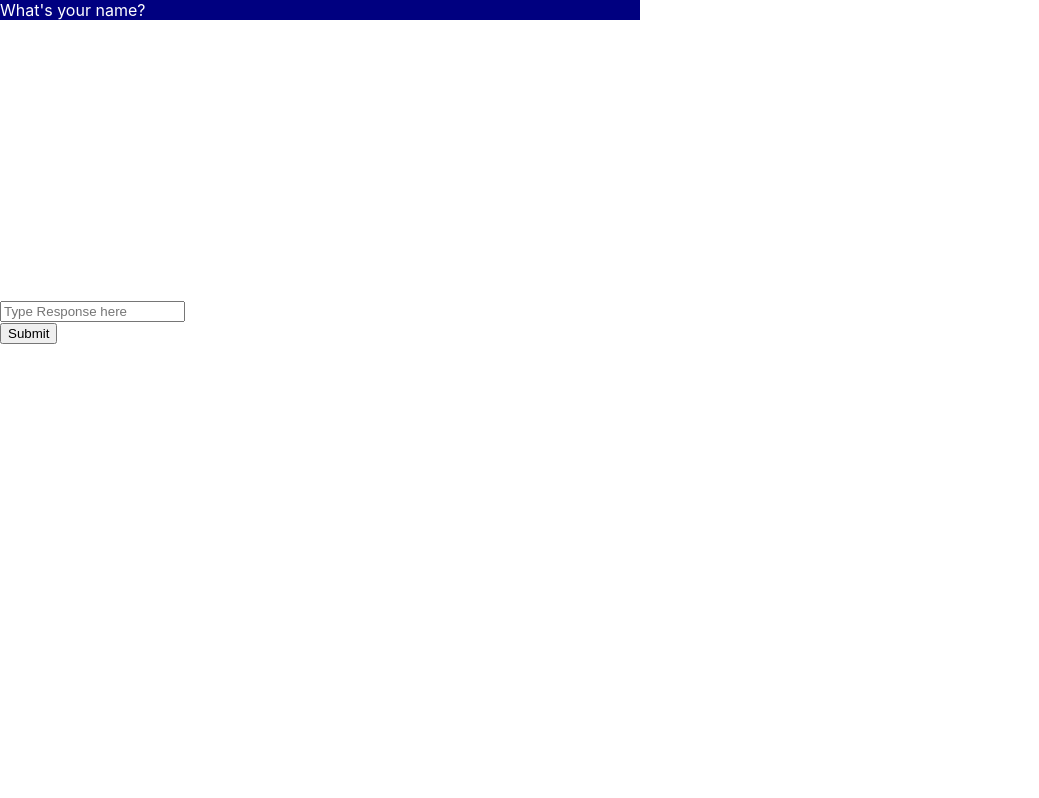
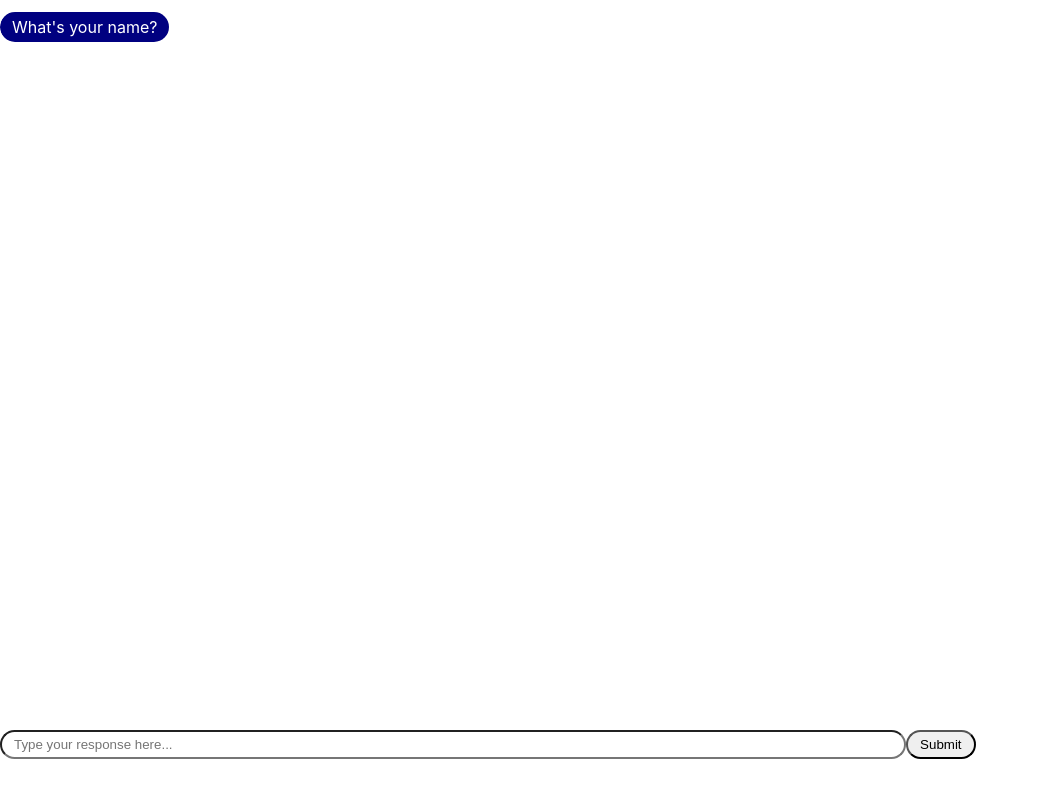
Before and after one commit to ConorChurch/CUI_Application, a React (Create React App) app: page / in a window 1280 px wide. Shown: the whole page, without its empty margins (0-1039 px from the left). Built offline with nearby package versions, Linux system fonts and the light colour scheme.

Commit message:
Adding screen stylings to the application
Adding the enter key as a way of submission

Allowing for the next question to appear before user can reply

```diff
--- a/src/App.js
+++ b/src/App.js
@@ -7,7 +7,7 @@ class App extends React.Component {
 
   render(){
     return (
-      <div>
+      <div className='dialogueBox'>
         {<UserConvo/>}
       </div>
     );
--- a/src/components/TextBox.jsx
+++ b/src/components/TextBox.jsx
@@ -14,8 +14,11 @@ import React from 'react';
 
 
 
-    handleSubmit (){
+    handleSubmit = event =>{
+        event.preventDefault();
+        if(this.props.waitForQuestion != true){
             this.props.parentCallback(this.state.userInput)
+        }
         this.setState({userInput: ""})
     }
 
@@ -27,18 +30,19 @@ import React from 'react';
 
     render() {
         return (
-            <>
             <form>
-
                     <input
-                    placeholder='Type Response here'
+                        style={{"width": "68.6%"}}
+                        className="text"
+                        placeholder='Type your response here...'
                         type="text"
                         name="userInput"
                         value={this.state.userInput}
                         onChange={this.handleChange}
                     />
-            </form><button type="submit" onClick={this.handleSubmit}> Submit</button>
-            </>
+                    <input className="text"
+                        type="submit" onClick={this.handleSubmit}/>
+            </form>
         )
     }
 
--- a/src/components/UserConvo.jsx
+++ b/src/components/UserConvo.jsx
@@ -22,7 +22,9 @@ class UserConvo extends React.Component {
       answersDone: false,
       freeText: true,
       choices: [],
-      timeTakenForCurrentQuestion: 0
+      timeTakenForCurrentQuestion: 0,
+      screenType: data.Parameters[0]['Screen Type'],
+      waitForQuestion: false
     }
     this.handleCallback = this.handleCallback.bind(this);
     this.handleEndOfConversation = this.handleEndOfConversation.bind(this);
@@ -31,7 +33,6 @@ class UserConvo extends React.Component {
   // First question/message will appear when the page is rendered
   // The timer is started for the first question
   componentDidMount = () => {
-
     this.setState({
       questionsArray: [{type: "question", message: data.Conversation.at(0).Message}]
     })
@@ -64,8 +65,16 @@ class UserConvo extends React.Component {
   handleCallback = (textInput) => {
 
     var answer;
+    console.log(this.state.questionsArray.length-1)
 
+    if(this.state.questionsArray[this.state.questionsArray.length-1].type != "question"){
+      this.setState ({
+        waitForQuestion: true
+      })
+    }
+    else{
       answer = [...this.state.questionsArray, {type: "answer", message: textInput, timeTakenForCurrentQuestion: this.state.timeTakenForCurrentQuestion}];
+
       if(this.state.counter >= data.Conversation.length){
 
         setTimeout(() => {
@@ -83,10 +92,7 @@ class UserConvo extends React.Component {
         this.appendQuestion(answer);
 
       }
-
-
-    console.log(this.state.questionsArray.length)
-
+    }
   }
 
 
@@ -105,7 +111,8 @@ class UserConvo extends React.Component {
           choices: data.Conversation.at(this.state.counter).Choices,
           freeText: false,
           questionsArray:  newQuestions,
-          counter: prevState.counter+1
+          counter: prevState.counter+1,
+          waitForQuestion: false
         }))
         console.log(this.state.choices)
       }
@@ -113,7 +120,8 @@ class UserConvo extends React.Component {
         this.setState(prevState => ({
           freeText: true,
           questionsArray:  newQuestions,
-          counter: prevState.counter+1
+          counter: prevState.counter+1,
+          waitForQuestion: false
         }))
       }
     }, 2000)
@@ -140,20 +148,24 @@ class UserConvo extends React.Component {
 
     const conversation = [];
     for( var i =0; i< this.state.questionsArray.length; i++){
-
+      if(this.state.questionsArray[i].message != ""){
+        conversation.push(<div key={i} className={this.state.questionsArray[i].type}><span className={this.state.questionsArray[i].type}>{this.state.questionsArray[i].message}</span></div>)
+      }
+      else{
         conversation.push(<div key={i} className={this.state.questionsArray[i].type}>{this.state.questionsArray[i].message}</div>)
-
+      }
     }
 
     return (
           <div>
-              <div className='displayConversation'>
+              <div className={this.state.screenType}>
                 {(this.state.answersDone === false) && conversation}
                 {(this.state.answersDone === true) && <EndPage endMessage = {this.state.farewell}/>}
               </div>
-
-                {(this.state.answersDone === false) && (this.state.freeText === true) && <TextBox parentCallback = {this.handleCallback} />  }
-                {(this.state.answersDone === false) && (this.state.freeText === false) && <Buttons parentCallback = {this.handleCallback} choices={this.state.choices} /> }
+              <div className={this.state.screenType+'Input'}>
+                {(this.state.answersDone === false) && (this.state.freeText === true) && <TextBox parentCallback = {this.handleCallback} waitForQuestion = {this.waitForQuestion} />  }
+                {(this.state.answersDone === false) && (this.state.freeText === false) && <Buttons parentCallback = {this.handleCallback} choices={this.state.choices} waitForQuestion = {this.waitForQuestion} /> }
+              </div>
           </div>
     );
   }
--- a/src/input.json
+++ b/src/input.json
@@ -1,4 +1,12 @@
 {
+    "Parameters": [
+        {
+            "Screen Type": "phone"
+        },
+        {
+            "Button Type": ""
+        }
+    ],
     "Conversation": [
         {
             "Question": 1,
--- a/src/style/UserConvo.css
+++ b/src/style/UserConvo.css
@@ -1,23 +1,96 @@
 body {
+  height: 100vh;
+}
+
+.question span {
+  background-color: navy;
+  padding: 5px 12px 5px 12px;
 
 }
 
 .question {
+  border-radius: 25px;
+  max-width: 80%;
   text-align: left;
-  background-color: navy;
   color: white;
+  margin-left: 0;
+  margin-right: auto;
+  overflow: hidden;
+  display: flex;
+  flex-direction: column;
+  word-wrap: break-word;
+  margin-top: 1px;
+  margin-bottom: 1px;
+}
+
+.answer span {
+  background-color: #89CFF0;
+  padding: 5px 12px 5px 12px;
+
 }
 
 .answer {
+  border-radius: 25px;
+  max-width: 80%;
+  margin-left: auto;
+  margin-right: 0;
   text-align: right;
-  background-color: #89CFF0;
   color: navy;
+  overflow: hidden;
+  display: flex;
+  flex-direction: column;
+  word-wrap: break-word;
+  margin-top: 1px;
+  margin-bottom: 1px;
+}
 
+.dialogueBox {
+  margin-right: 0;
+  padding-top: 10px;
 }
-.displayConversation{
-  height: 300px;
-  width: 50%;
+
+.text {
+  display: inline-block;
+  border-radius: 25px;
+  padding: 5px 12px 5px 12px;
+}
+
+.monitor {
+  height: 90vh;
+  width: 30%;
+  right: 50%;
   box-sizing: border-box;
-  position: relative;
   overflow-y: scroll;
+  margin: 0 auto;
+  border: 0;
 }
+
+
+.monitorInput {
+  top: 0px;
+  bottom: 10%;
+  margin: 0 auto;
+  width: 30%;
+  right: 50%;
+  border: 0;
+}
+
+
+.phone {
+  height: 90vh;
+  width: 100%;
+  right: 50%;
+  box-sizing: border-box;
+  overflow-y: scroll;
+  margin: 0 auto;
+  border: 0;
+}
+
+
+.phoneInput {
+  top: 0px;
+  bottom: 10%;
+  margin: 0 auto;
+  width: 100%;
+  border: 0;
+}
```
Also changed, not shown: src/components/Input.jsx (deleted, +0 -51 lines). Lines whose indentation alone changed are shown as unchanged.
